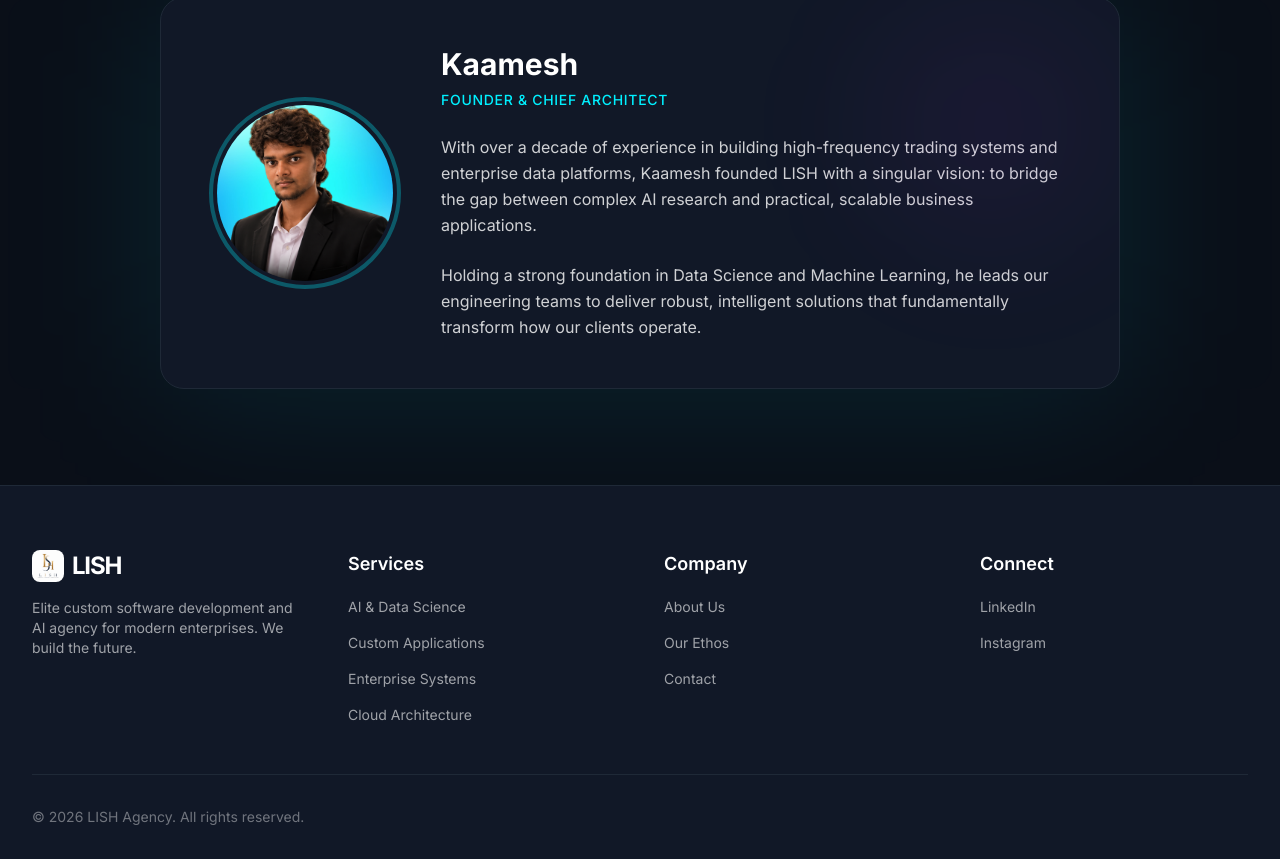
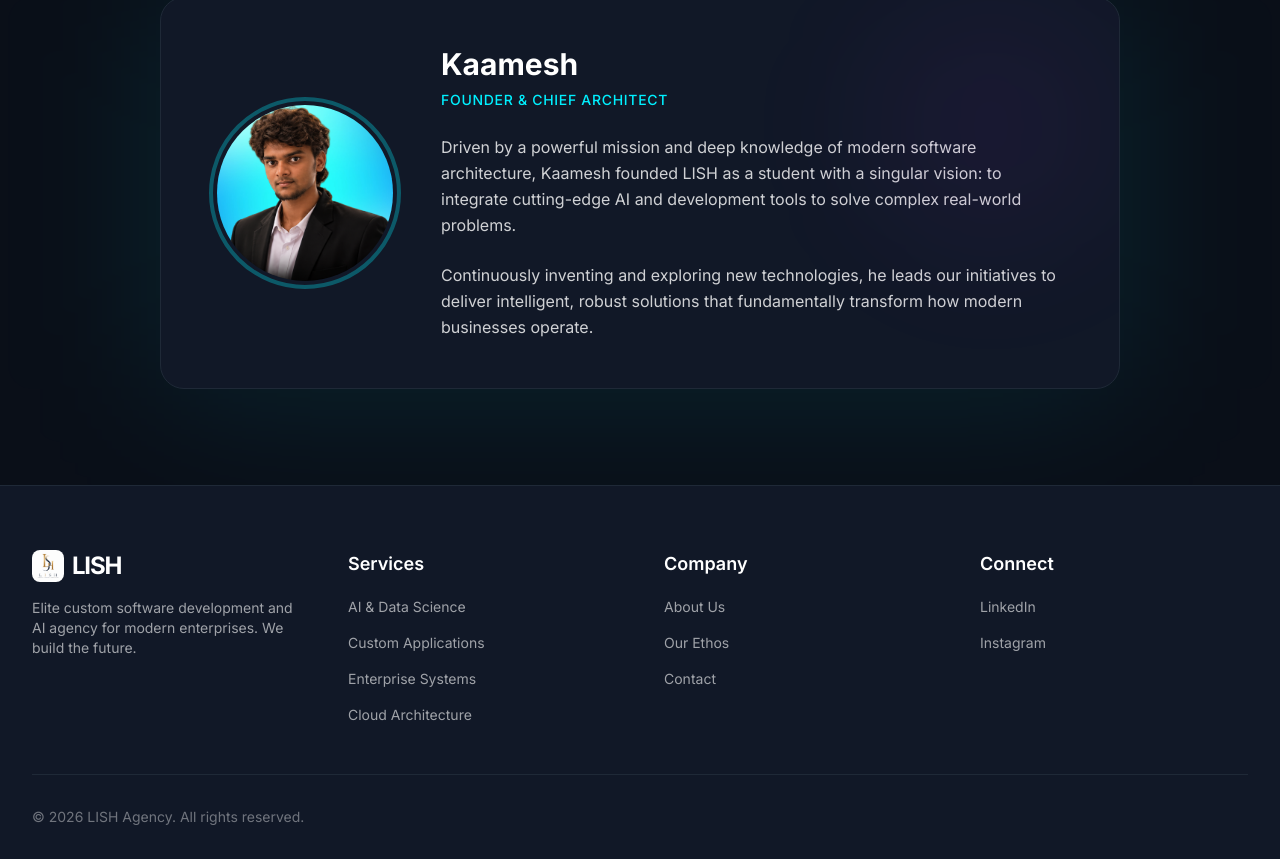
Before and after one commit to Kaamessh/lish, a Next.js app: page /about in a window 1280 px wide. Shown: the part 1092-1951 px from the top of the page. Built offline with nearby package versions, Linux system fonts and the light colour scheme.

Commit message:
Update founder bio to reflect student status and focus on AI/software innovation

```diff
--- a/src/app/about/page.tsx
+++ b/src/app/about/page.tsx
@@ -92,10 +92,10 @@ export default function AboutPage() {
             <h3 className="text-3xl font-bold mb-2">Kaamesh</h3>
             <p className="text-primary font-medium mb-6 uppercase tracking-wider text-sm">Founder & Chief Architect</p>
             <p className="text-foreground/80 leading-relaxed mb-6">
-              With over a decade of experience in building high-frequency trading systems and enterprise data platforms, Kaamesh founded LISH with a singular vision: to bridge the gap between complex AI research and practical, scalable business applications.
+              Driven by a powerful mission and deep knowledge of modern software architecture, Kaamesh founded LISH as a student with a singular vision: to integrate cutting-edge AI and development tools to solve complex real-world problems.
             </p>
             <p className="text-foreground/80 leading-relaxed">
-              Holding a strong foundation in Data Science and Machine Learning, he leads our engineering teams to deliver robust, intelligent solutions that fundamentally transform how our clients operate.
+              Continuously inventing and exploring new technologies, he leads our initiatives to deliver intelligent, robust solutions that fundamentally transform how modern businesses operate.
             </p>
           </div>
           </motion.div>
```
